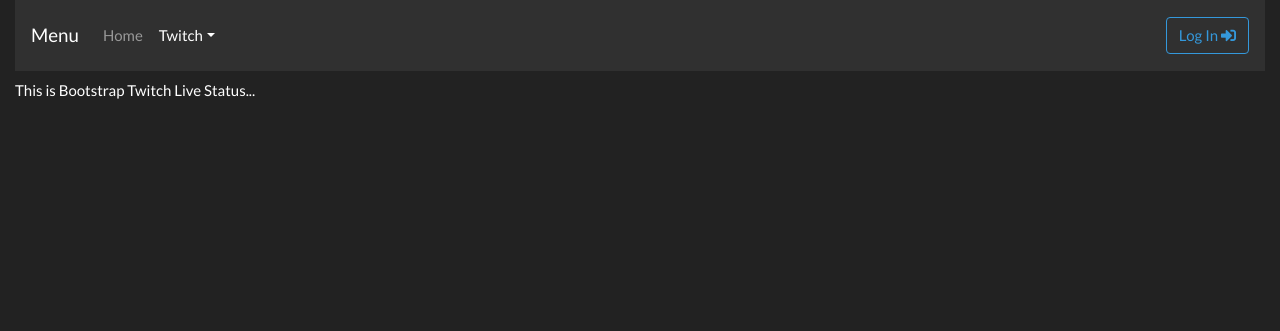
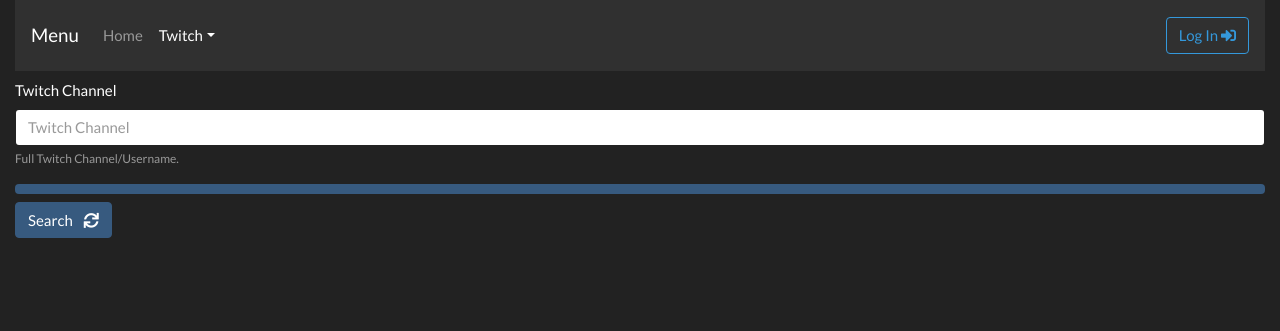
Before and after one commit to smashedr/cssnr-tools, a Django app: template templates/twitch/live-status.html in a window 1280 px wide. Shown: the top 331 px of the page. Run offline with Django 3.2, Linux system fonts and the light colour scheme; the template is opened without the code that fills it, so the values that code supplies are empty; parts of the project's set-up code (start-up, migrations or seed data) failed here and were passed over; some libraries are stand-ins or nearby versions.

Commit message:
Added empty tool.

```diff
--- a/cstools/urls.py
+++ b/cstools/urls.py
@@ -5,7 +5,7 @@
 
 urlpatterns = [
     path('', include('home.urls')),
+    path('admin/', admin.site.urls),
     path('oauth/', include('oauth.urls')),
     path('twitch/', include('tools.twitch.urls')),
-    path('admin/', admin.site.urls),
 ] + static(settings.MEDIA_URL, document_root=settings.MEDIA_ROOT)
--- /dev/null
+++ b/static/twitch/js/live-status.js
@@ -0,0 +1,43 @@
+// DoC U MenT DoT ReaD Y
+$(document).ready(function() {
+
+    $('#twitch-channel-form').on('submit', function(event){
+        event.preventDefault();
+        if ($('#twitch-channel-btn').hasClass('disabled')) { return; }
+        var formData = new FormData($(this)[0]);
+        $.ajax({
+            url: window.location.pathname,
+            type: 'POST',
+            data: formData,
+            beforeSend: function( jqXHR ){
+                $('#twitch-channel-btn').addClass('disabled');
+                $('#twitch-channel').attr('disabled', true);
+                $('#search-icon').addClass('fa-spin');
+                $('#search-status').addClass('progress-bar-striped progress-bar-animated');
+            },
+            complete: function(){
+                $('#twitch-channel-btn').removeClass('disabled');
+                $('#twitch-channel').attr('disabled', false);
+                $('#search-icon').removeClass('fa-spin');
+                $('#search-status').removeClass('progress-bar-striped progress-bar-animated');
+            },
+            success: function(data, textStatus, jqXHR){
+                console.log("Status: "+textStatus+", Data: "+data.toString());
+                console.log(jqXHR.status);
+                console.log(data.success);
+                console.log(data.channel);
+            },
+            error: function(data, textStatus) {
+                console.log("Status: "+textStatus+", Data: "+data.responseText);
+                console.log(data.status);
+                console.log(data.responseJSON.success);
+                console.log(data.responseJSON.channel);
+            },
+            cache: false,
+            contentType: false,
+            processData: false
+        });
+        return false;
+    });
+
+});
--- a/templates/main.html
+++ b/templates/main.html
@@ -39,12 +39,12 @@
     {% block heading %}
         <nav class="navbar navbar-expand-md sticky-top navbar-light bg-light">
             <a class="navbar-brand" href="{% url 'home.index' %}">Menu</a>
-            <button class="navbar-toggler" type="button" data-toggle="collapse" data-target="#navbarColor03"
-                    aria-controls="navbarColor02" aria-expanded="false" aria-label="Toggle navigation">
+            <button class="navbar-toggler" type="button" data-toggle="collapse" data-target="#main-navigation"
+                    aria-controls="main-navigation" aria-expanded="false" aria-label="Toggle navigation">
                 <span class="navbar-toggler-icon"></span>
             </button>
 
-            <div class="collapse navbar-collapse" id="navbarColor02">
+            <div class="collapse navbar-collapse" id="main-navigation">
                 <ul class="navbar-nav mr-auto">
 
                     <li class="nav-item {% block active_home %}{% endblock %}">
@@ -52,8 +52,8 @@
                     </li>
 
                     <li class="nav-item dropdown">
-                        <a class="nav-link dropdown-toggle {% block active_twitch %}{% endblock %}" href="#" id="navbarDropdown" role="button"
-                           data-toggle="dropdown" aria-haspopup="true" aria-expanded="false">
+                        <a class="nav-link dropdown-toggle {% block active_twitch %}{% endblock %}" href="#"
+                           id="navbarDropdown" role="button" data-toggle="dropdown" aria-haspopup="true" aria-expanded="false">
                             Twitch</a>
                         <div class="dropdown-menu" aria-labelledby="navbarDropdown">
                             <a class="dropdown-item" href="{% url 'twitch.live_status' %}">Live Channel Info</a>
@@ -67,7 +67,7 @@
                         Log In
                         <i class="fas fa-sign-in-alt"></i></a>
                 {% else %}
-                    <a href="https://git.cssnr.com/{{ request.user.username }}" target="_blank" class="text-info mr-3">
+                    <a href="https://github.com/{{ request.user.username }}" target="_blank" class="text-info mr-3">
                         {{ request.user.username }}</a>
                     {% if user.is_staff %}
                         <a href="{% url 'admin:index' %}" class="btn btn-outline-success mr-1" role="button">
@@ -90,6 +90,7 @@
 <script type="text/javascript" src="{% static 'bootstrap/popper.min.js' %}"></script>
 <script type="text/javascript" src="{% static 'bootstrap/js/bootstrap.min.js' %}"></script>
 <script type="text/javascript" src="{% static 'main/js/main.js' %}"></script>
+{% block js %}{% endblock %}
 
 {% if request.user.is_authenticated %}
     <form id="log-out" action="{% url 'oauth.logout' %}" method="POST">
--- a/templates/twitch/live-status.html
+++ b/templates/twitch/live-status.html
@@ -1,14 +1,35 @@
 {% extends "main.html" %}
 {% block active_twitch %}active{% endblock %}
 {% block title %}Twitch Live Status{% endblock %}
+{% load staticfiles %}
 {% load home_tags %}
 
-{% block head %}{% endblock %}
+{% block js %}
+    <script type="text/javascript" src="{% static 'twitch/js/live-status.js' %}"></script>
+{% endblock %}
 
 {% block body %}
     <div class="row mt-2">
         <div class="col">
-            <p>This is Bootstrap Twitch Live Status...</p>
+
+            <form name="twitch-channel-form" id="twitch-channel-form">
+                <div class="form-group">
+                    <label for="twitch-channel">Twitch Channel</label>
+                    <input type="text" class="form-control" name="twitch-channel" id="twitch-channel"
+                           aria-describedby="twitch-channel-help" placeholder="Twitch Channel" required>
+                    <small id="twitch-channel-help" class="form-text text-muted">Full Twitch Channel/Username.</small>
+                </div>
+
+                <div class="progress ">
+                    <div id="search-status" class="progress-bar" role="progressbar"
+                         aria-valuenow="100" aria-valuemin="0" aria-valuemax="100" style="width: 100%"></div>
+                </div>
+
+                <button class="btn btn-primary mt-2" type="submit" id="twitch-channel-btn">
+                    Search <i id="search-icon" class="fas fa-sync ml-2"></i>
+                </button>
+            </form>
+
         </div>
     </div>
 {% endblock %}
--- a/tools/twitch/urls.py
+++ b/tools/twitch/urls.py
@@ -3,5 +3,5 @@
 import tools.twitch.views as view
 
 urlpatterns = [
-    path('live-status', view.live_status, name='twitch.live_status'),
+    path('live-status/', view.LiveStatus.as_view(), name='twitch.live_status'),
 ]
```
Also changed, not shown: tools/twitch/views.py (+25 -3 lines).
